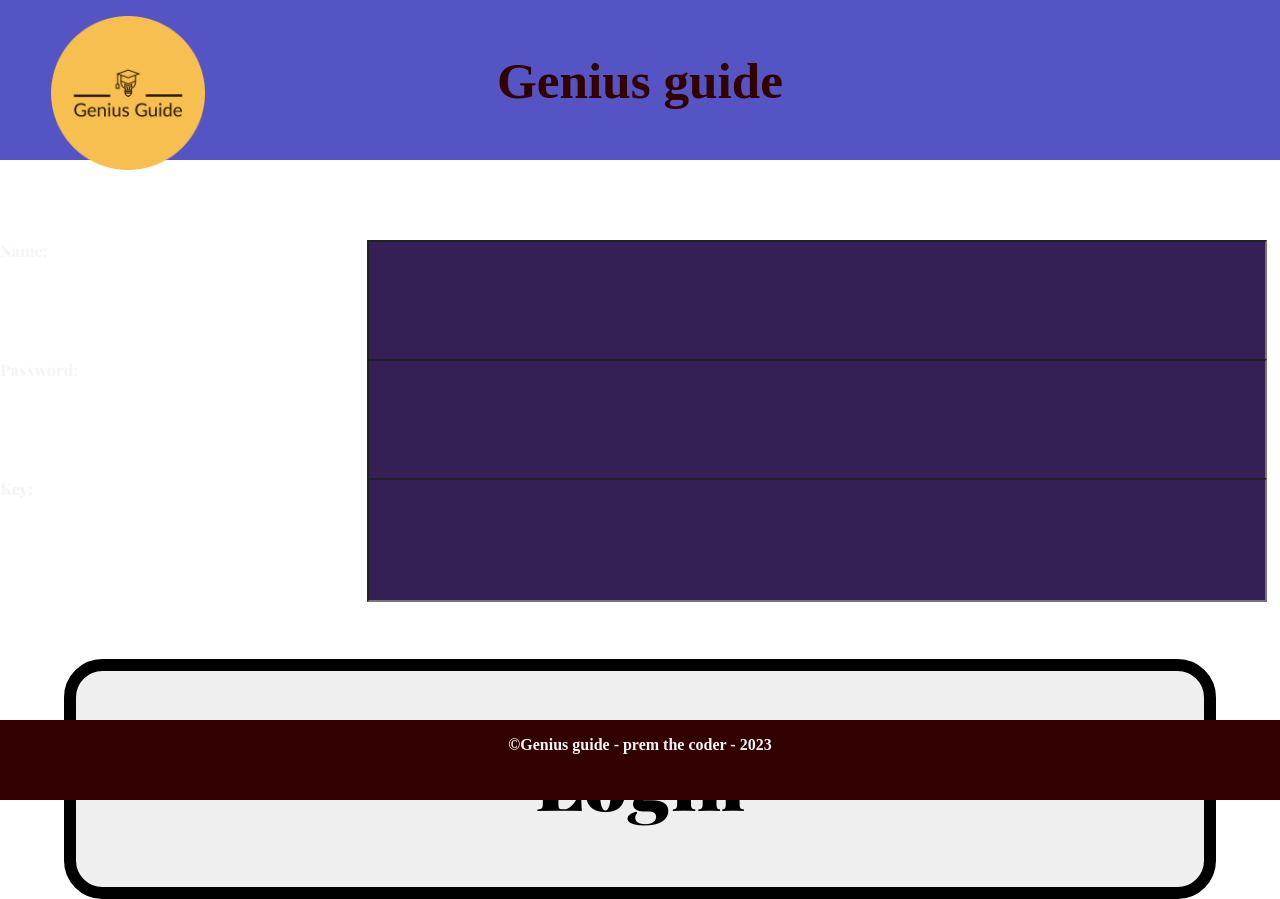
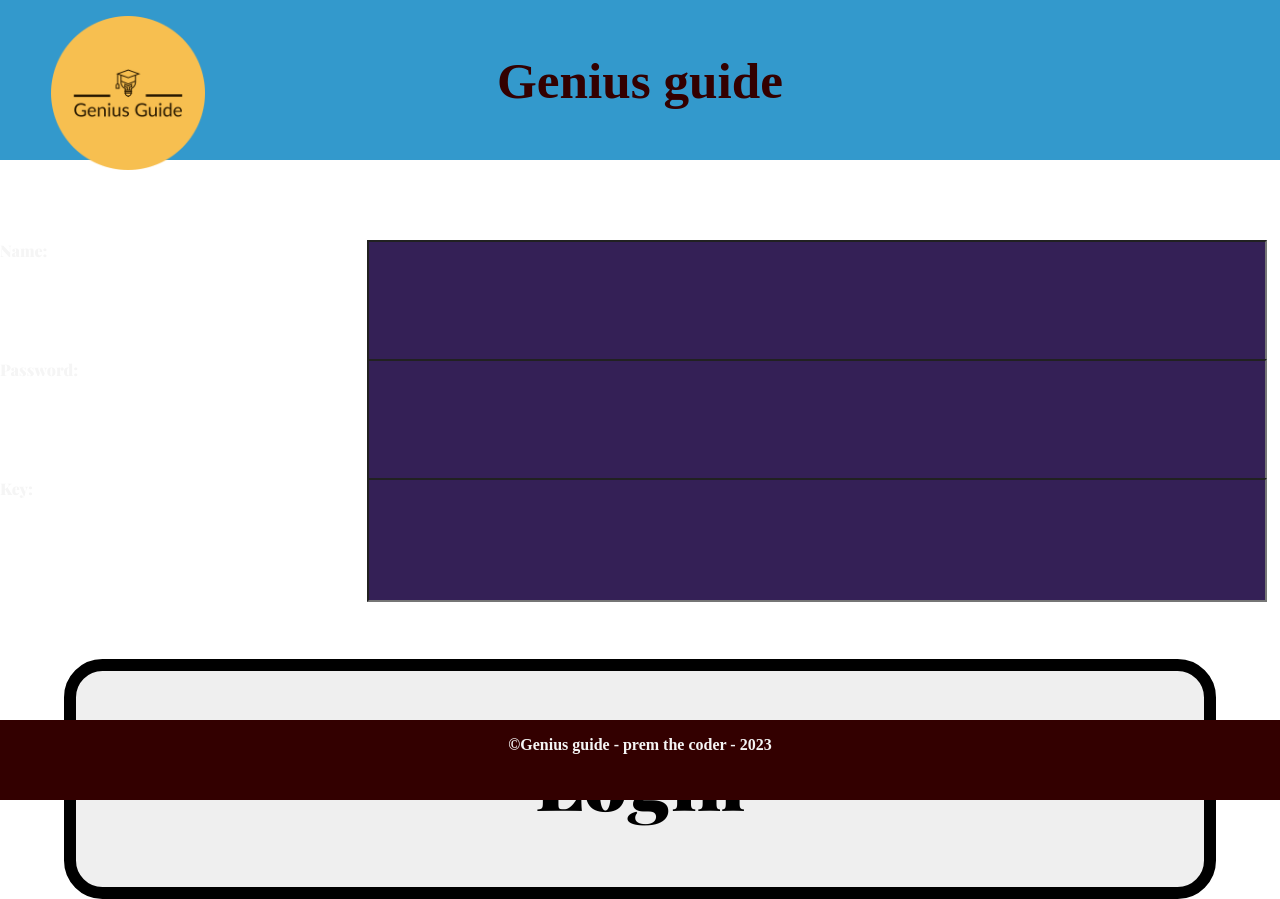
Before and after one commit to premxfreelancer/Genius-Guide-, a plain HTML site: page index.html in a window 1280 px wide. Drawn offline with nearby package versions, Linux system fonts and the light colour scheme.

Commit message:
Update style.css

```diff
--- a/style.css
+++ b/style.css
@@ -259,7 +259,7 @@ font-size: 4vw;
 display: flex;
 justify-content: center;
 align-items: center;
-background: #5454c5;
+background: #3399CC;
 width: 100vw;
 height: 20vh;
 font-weight: bold;
```
